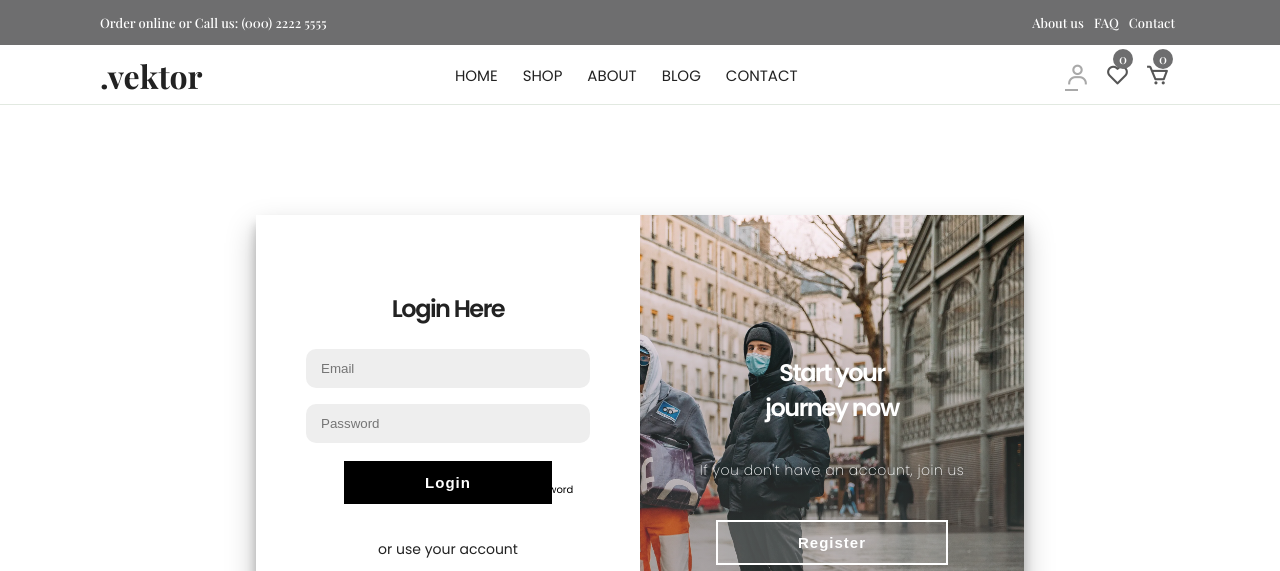
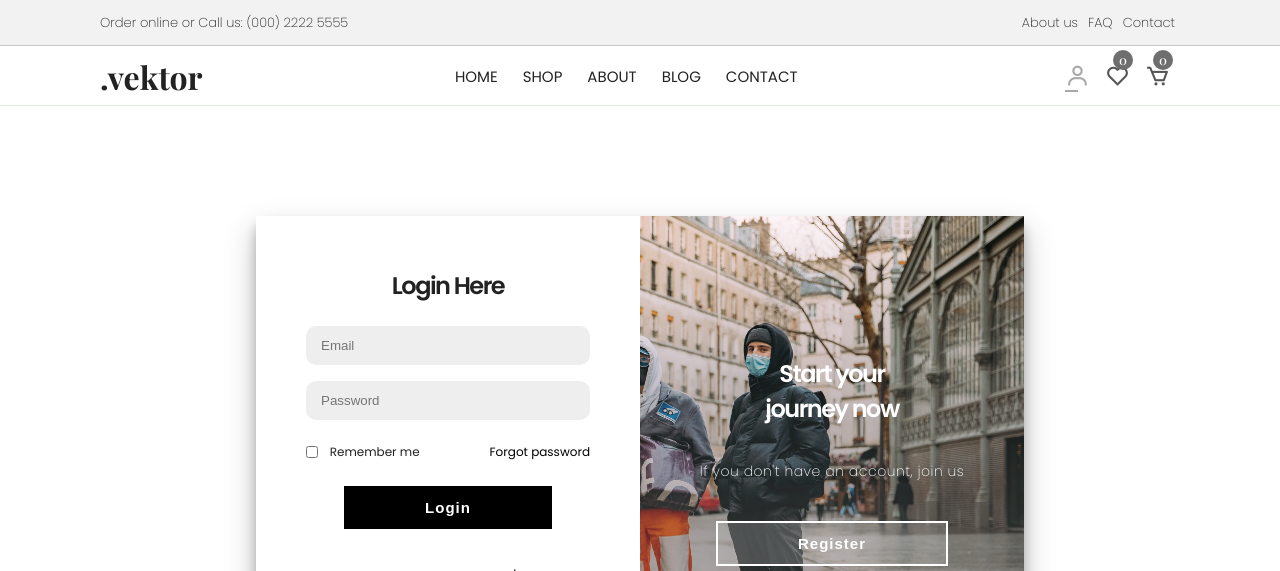
Before and after one commit to podgaietska/E-commerce, a plain HTML site: page login.html in a window 1280 px wide. Shown: the top 571 px of the page. Drawn offline with nearby package versions, Linux system fonts and the light colour scheme; a web font is replaced by a local one.

Commit message:
new version

```diff
--- a/css/styles.css
+++ b/css/styles.css
@@ -11,9 +11,14 @@
     --white: #fff;
     --black: #222;
     --grey: #6e6e6f;
-    -grey1: #f0f0f0;
-    --grey2: #eae8e8;
+    --grey1: #c6c6c6;
+    --grey2: #f2f2f2;
     --greytext: #a9a9a9;
+    --nude1: #E8E4DA;
+    --nude2: #DBD3C1;
+    --nude3: #CBBFA7;
+    --darkblue: #252E33;
+
 }
 
 html{
@@ -57,9 +62,12 @@ li{
 }
 
 .top-nav{
-    background: var(--grey);
+    background: var(--grey2);
+    border-bottom: 1px solid var(--grey1);
     font-size: 1.3rem;
-    color: var(--white);
+    color: var(black);
+    font-family: 'Poppins', sans-serif;
+    font-weight: 200;
 }
 
 .top-nav div{
@@ -69,7 +77,7 @@ li{
 
 .top-nav a{
     padding: 0 0.5rem;
-    color: var(--white);
+    color: var(--black);
 }
 
 /* Navigation */
@@ -432,23 +440,36 @@ li{
     padding: 6rem 0;
 }
 
-.title{
-    text-align: center;
+.new-arrival .info{
+    margin: 0 10rem;
+    text-align: flex-start;
     margin-bottom: 5rem;
+    display: flex;
+    align-items: center;
+    justify-content: space-between;
+    width: 85%;
 }
 
 .title h1{
     font-size: 3rem;
     text-transform: uppercase;
-    margin-bottom: 0.5rem;
+    margin-bottom: 0.1rem;
     font-weight: 500;
 }
 
-.title p{
+.title small{
+    font-size: 1.4rem;
+    color: var(--greytext);
     font-family: 'Poppins', sans-serif;
     font-weight: 200;
-    font-size: 1.4rem;
+}
+
+.info p{
+    font-family: 'Poppins', sans-serif;
+    font-weight: 200;
+    font-size: 1.2rem;
     color: var(--greytext);
+    width: 50%;
 }
 
 .product-center{
@@ -1786,36 +1807,40 @@ footer .row{
     color: #9a9a9a;
   }
 
-  .content {
-    display: flex;
-    width: 100%;
-    height: 50px;
+
+  .options{
+    width: 100%;
+    display: flex;
+    justify-content: space-between;
     align-items: center;
-    justify-content: space-around;
-    width: 100%;
-  }
-
-    .checkbox small{
-    font-size: 10px;
-    margin-left: -120px;
-  }
-  .pass-link a{
-    font-size: 10px;
-  }
-
-  .checkbox, .pass-link {
-    display: flex;
-    justify-content: center;
+  }
+
+  .options .checkbox{
+    display: flex;
+    justify-content: space-between;
     align-items: center;
-    width: 50%;
-  }
-
-  .content input {
+    width: 40%;
+  }
+
+  .options .checkbox input{
     accent-color: #333;
     width: 12px;
     height: 12px;
-    margin-right: 0;
-  }
+  }
+
+  .options .checkbox small{
+    font-size: 12px;
+  }
+
+  .options .pass-link{
+    display: flex;
+    align-items: center;
+  }
+
+  .options .pass-link a{
+    font-size: 12px;
+  }
+
 
 
   .login-section button {
@@ -2061,7 +2086,7 @@ footer .row{
 /* Cards */
 .card-section{
     display: flex;
-    min-height: 35rem;
+    min-height: 30rem;
     align-items: center;
     justify-content: center;
 }
@@ -2069,8 +2094,7 @@ footer .row{
 .card-container{
     display: flex;
     flex-wrap: wrap;
-    gap: 30px;
-    width: 100%;
+    gap: 40px;
     width: 100%;
     justify-content: center;
 }
@@ -2078,7 +2102,7 @@ footer .row{
 .card{
     position: relative;
     list-style: none;
-    width: 250px;
+    width: 230px;
     transition: 0.3s ease;
 }
 
@@ -2095,10 +2119,9 @@ footer .row{
     right: 0;
     left: 0;
     top: 0;
-    border-radius: 20px;
     background-size: 450px;
     background-position: center;
-    filter: brightness(.9) saturate(1) contrast(1);
+    filter: brightness(.95) saturate(1) contrast(1);
     transform-origin: bottom;
     transform: scale(1) translateZ(0);
     transition: 0.3s ease;
--- a/js/about.js
+++ b/js/about.js
@@ -15,7 +15,6 @@ upButton.addEventListener('click', () => changeSlide('up'));
 downButton.addEventListener('click', () => changeSlide('down'));
 
 const changeSlide = (direction) => {
-    console.log(direction);
     const sliderHeight = sliderContainer.clientHeight;
     if(direction === 'up') {
         activeSlideIndex++;
--- a/login.html
+++ b/login.html
@@ -86,7 +86,7 @@
                     <h1>Login Here</h1>
                     <input type="email" placeholder="Email">
                     <input type="password" placeholder="Password">
-                    <div class="content">
+                    <div class="options">
                         <div class="checkbox">
                             <input type="checkbox" name="checkbox" id="checkbox">
                             <small>Remember me</small>
```
Also changed, not shown: index.html (+9 -9 lines), 2 other files.
